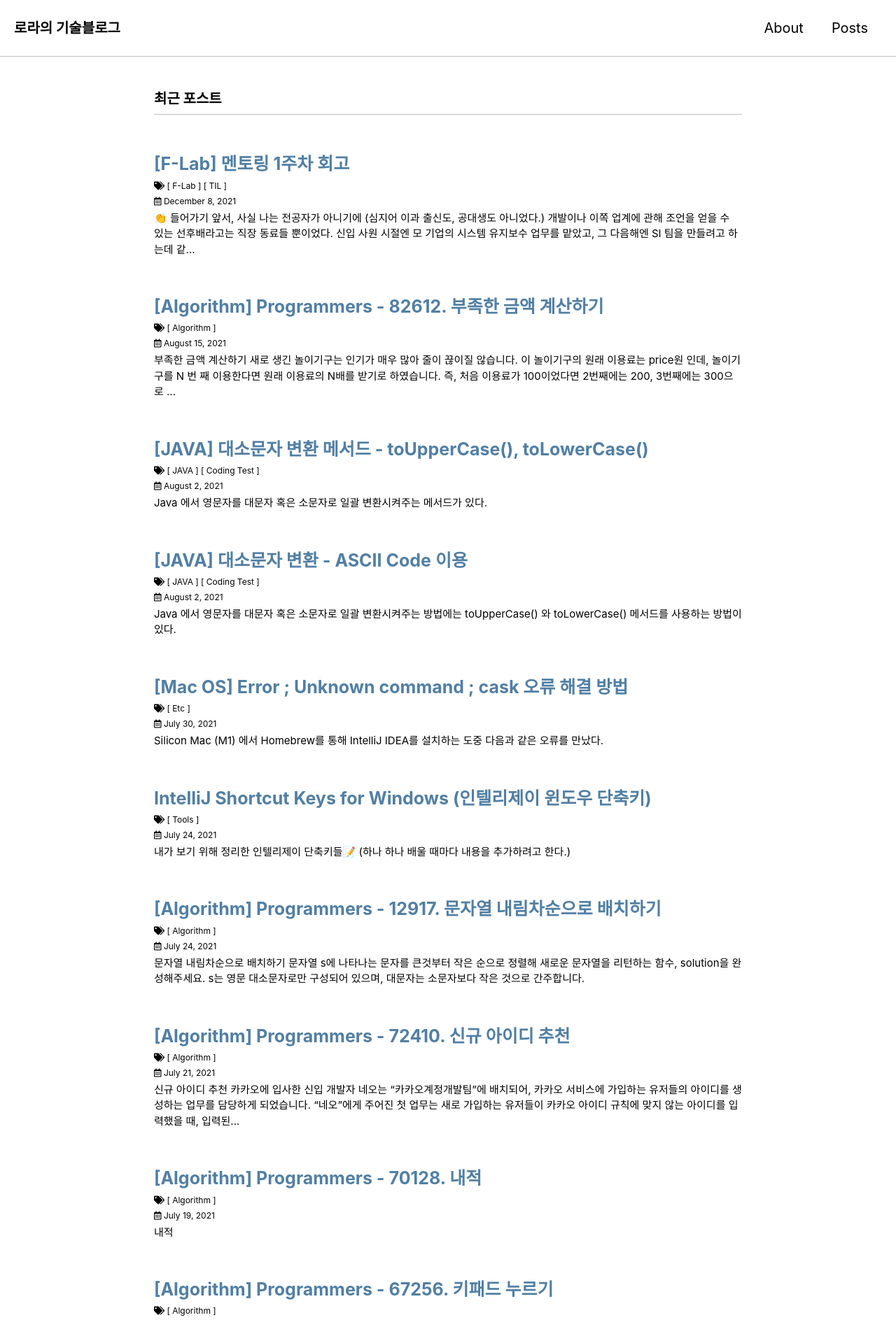
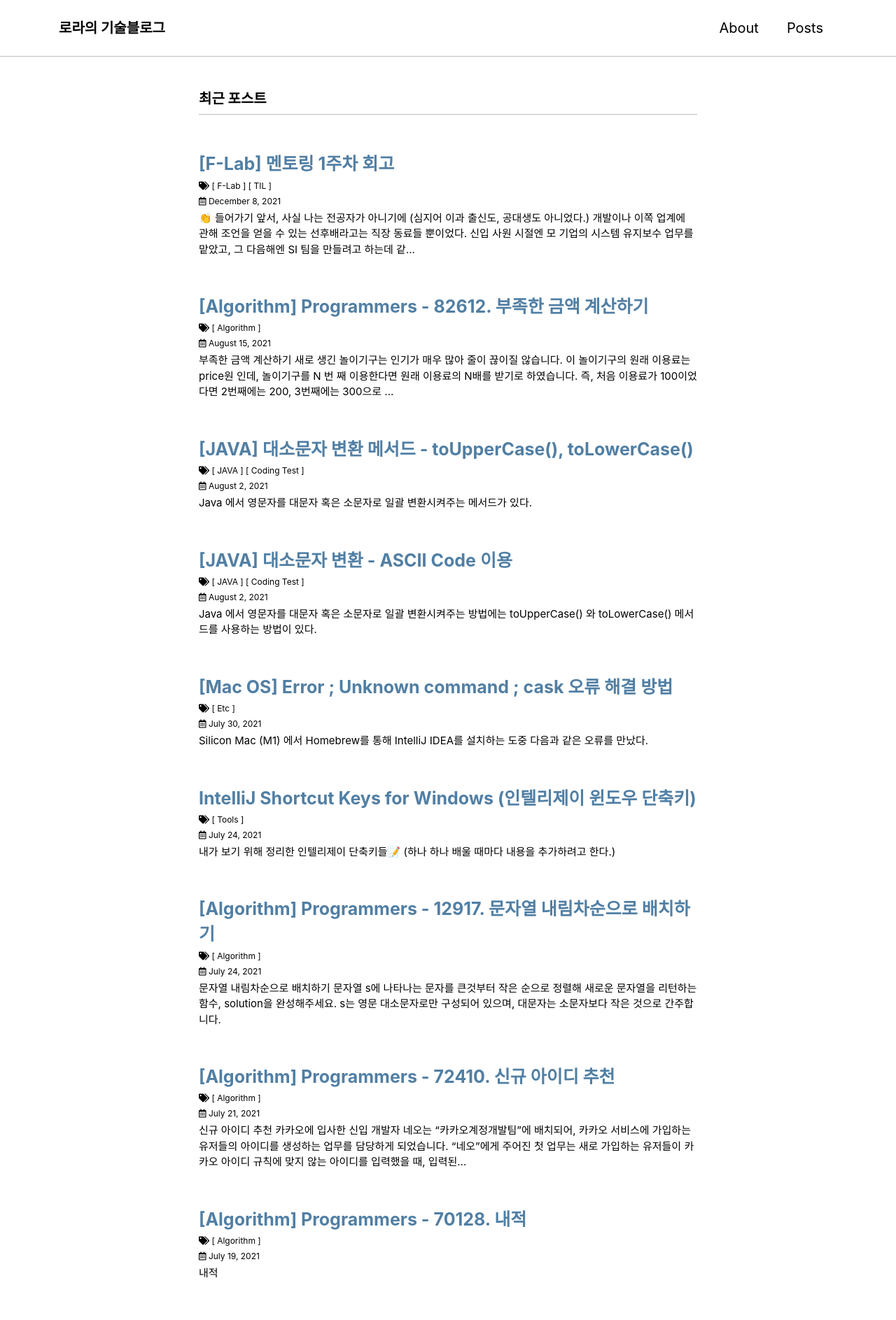
Before and after one commit to DAMICHOI/DAMICHOI.github.io, a Jekyll site: the page built from index.markdown, in a window 1280 px wide. Shown: the top 1887 px of the page at 70% size. Built offline with Jekyll 4.4.1, drawn with Linux system fonts in a browser that asks for light colours; cached includes are drawn as plain includes; some web fonts are replaced; the list of posts is cut into pages by our own code.

Commit message:
style : 블로그 여백 변경
- 여백 변경

```diff
--- a/_sass/minimal-mistakes/_variables.scss
+++ b/_sass/minimal-mistakes/_variables.scss
@@ -149,7 +149,8 @@ $medium: 768px !default;
 $medium-wide: 900px !default;
 $large: 1024px !default;
 $x-large: 1280px !default;
-$max-width: $x-large !default;
+// $max-width: $x-large !default;
+$max-width: 90% !default;
 
 /*
    Grid
```
